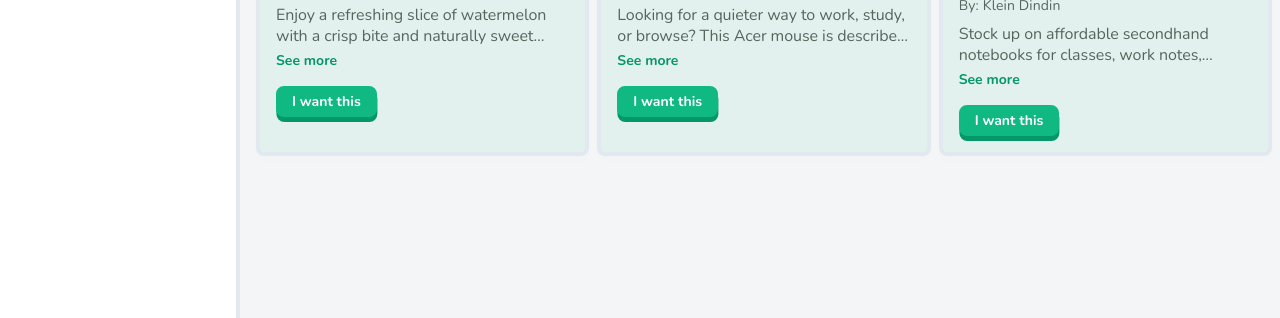
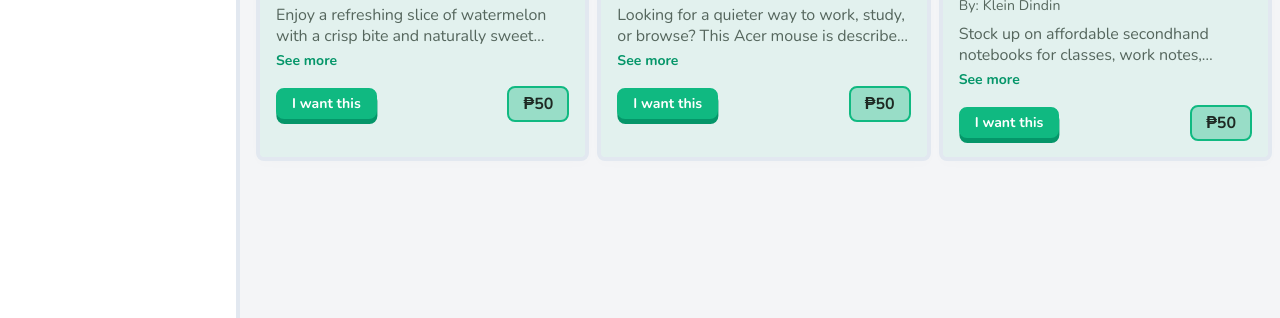
Before and after one commit to Archklein/PICTO, a plain HTML site: page index.html in a window 1280 px wide. Shown: the part 482-800 px from the top of the page. Drawn offline with nearby package versions, Linux system fonts and the light colour scheme; a web font is replaced by a local one.

Commit message:
Added prices

```diff
--- a/index.html
+++ b/index.html
@@ -495,7 +495,10 @@
             >
               See more
             </button>
-            <a class="card_cta" href="#">I want this</a>
+            <div class="cta_price">
+              <a class="card_cta" href="#">I want this</a>
+              <p class="price">₱50</p>
+            </div>
           </div>
         </div>
 
@@ -523,7 +526,10 @@
             >
               See more
             </button>
-            <a class="card_cta" href="#">I want this</a>
+            <div class="cta_price">
+              <a class="card_cta" href="#">I want this</a>
+              <p class="price">₱50</p>
+            </div>
           </div>
         </div>
 
@@ -552,7 +558,10 @@
             >
               See more
             </button>
-            <a class="card_cta" href="#">I want this</a>
+            <div class="cta_price">
+              <a class="card_cta" href="#">I want this</a>
+              <p class="price">₱50</p>
+            </div>
           </div>
         </div>
       </div>
--- a/style.css
+++ b/style.css
@@ -424,6 +424,7 @@ main {
       background-color: var(--green-active-lo);
       box-shadow: var(--shadow-md);
       border: 4px solid var(--outline);
+
       img {
         width: 100%;
         aspect-ratio: 4/3;
@@ -494,6 +495,12 @@ main {
           letter-spacing: var(--tracking-p2);
           margin-bottom: var(--spacing-small);
         }
+      }
+
+      .cta_price {
+        display: flex;
+        align-items: center;
+        justify-content: space-between;
 
         .card_cta {
           cursor: pointer;
@@ -520,6 +527,21 @@ main {
           background-color: var(--color-accent-hover);
           box-shadow: 0px 0px 0px transparent;
           transform: translateY(2px), scale(102%);
+        }
+
+        .price {
+          text-align: center;
+          margin-top: var(--spacing-medium);
+          font-size: var(--p);
+          font-weight: 700;
+          color: var(--text-dark);
+          line-height: var(--leading-p);
+          letter-spacing: 1.5;
+          padding: var(--spacing-tiny) 14px;
+          border-radius: var(--spacing-small);
+          border: 2px solid var(--color-accent);
+          background-color: #10b9815a;
+          display: block;
         }
       }
     }
```
